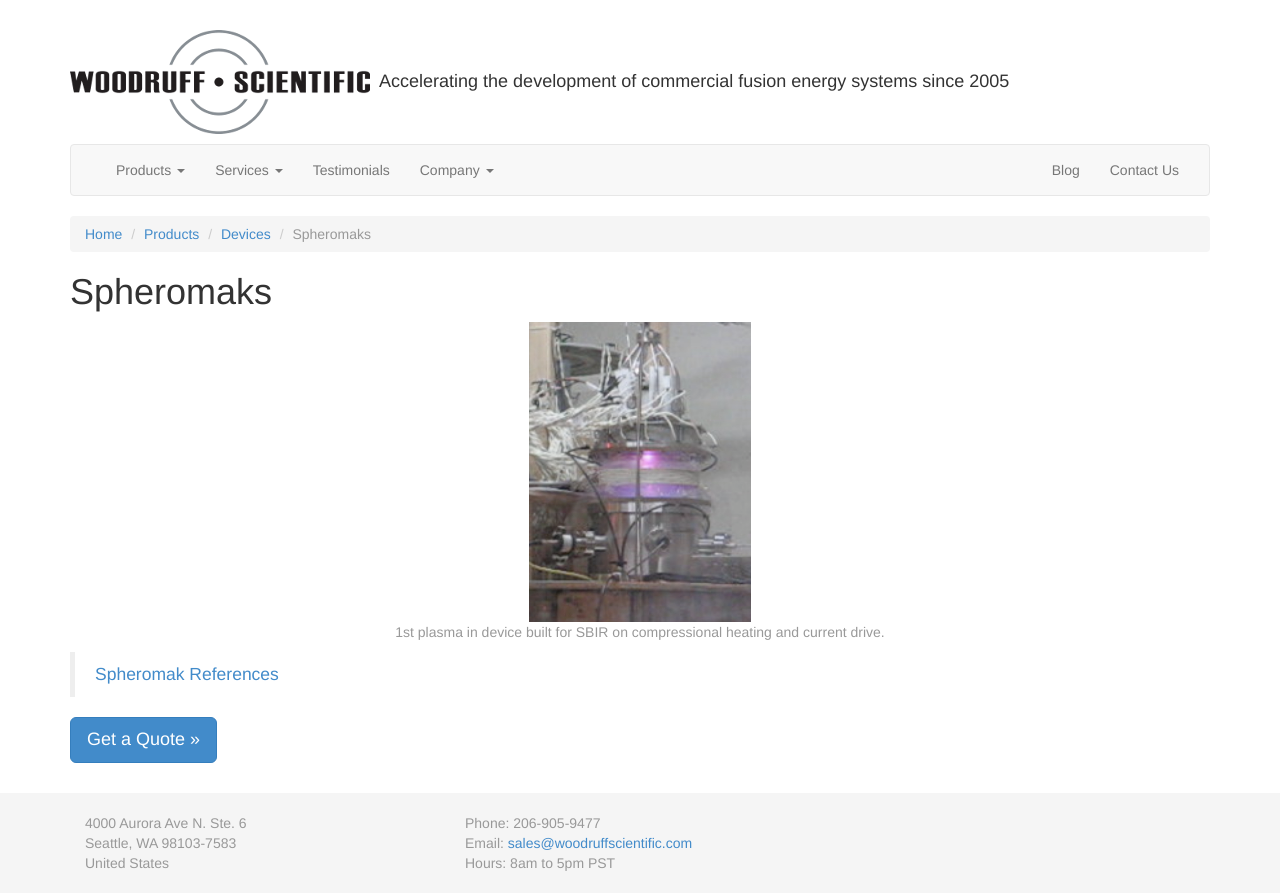
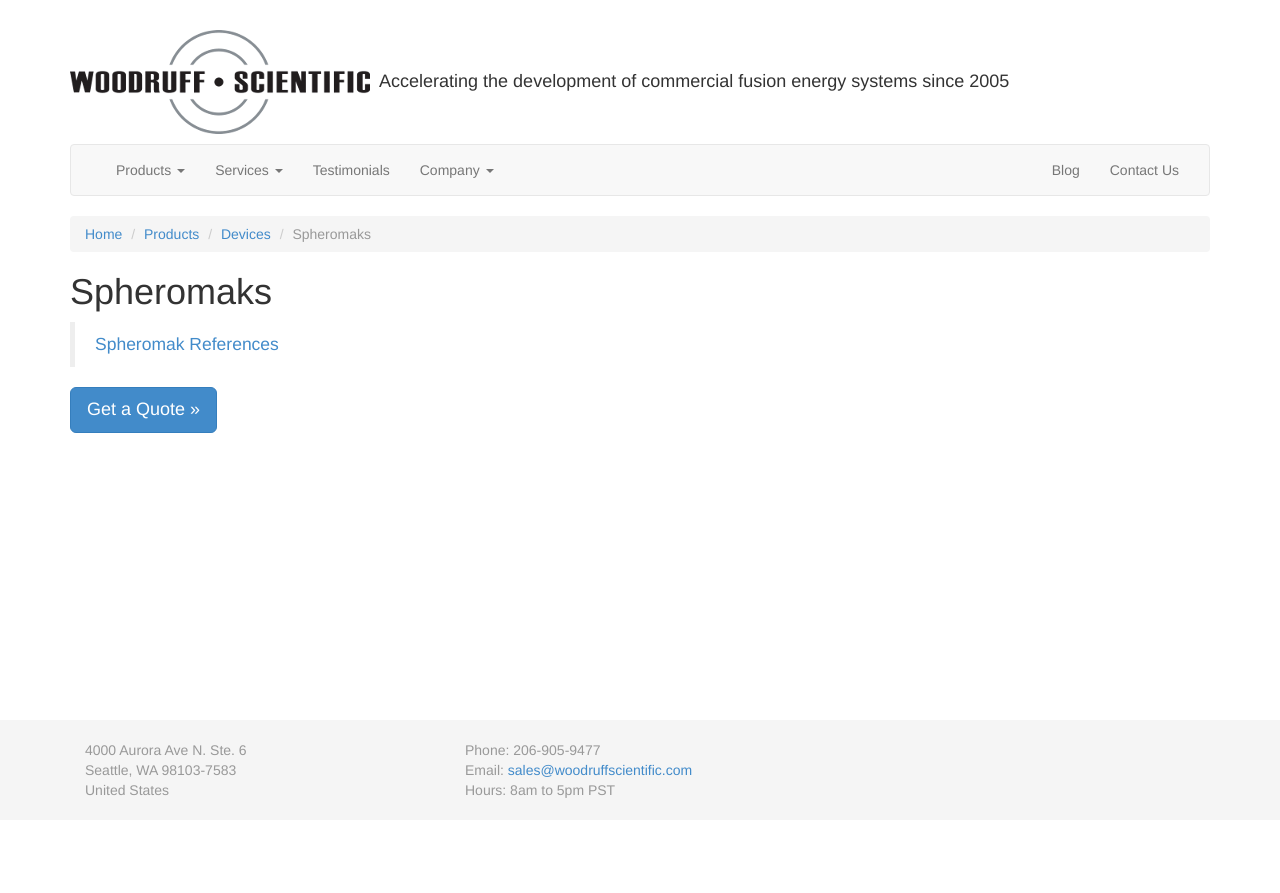
Before and after one commit to jeswsi/Website, a PHP site: page /spheromaks.php in a window 1280 px wide. After the commit the page ends 798 px from the top, so only its background shows below. Run offline with PHP 8.4, Linux system fonts and the light colour scheme; some libraries are stand-ins or nearby versions.

Commit message:
small changes to devices pages

```diff
--- a/neutronsource.php
+++ b/neutronsource.php
@@ -60,8 +60,8 @@ targets to Western Europe and Canada, but our system is vastly
 different, relying on a source of fusion neutrons.</p>
 	<blockquote><a href="ns.html">Neutron Source References</a></blockquote>
 
-	<p><a class="btn btn-lg btn-primary" href="mailto:sales@woodruffscientific.com" role="button">Get a Quote &raquo;</a></p><br />
-
+<p><strong>We are looking for collaborators on this technical development
+topic, for further information, please <a href="mailto:info@woodruffscientific.com">contact us</a></strong></p>
     </div> <!-- /container -->
     </div> <!-- /wrap -->
 
--- a/spheromaks.php
+++ b/spheromaks.php
@@ -24,9 +24,6 @@
   		<li class="active">Spheromaks</li>
 	</ol>
 	<h1>Spheromaks</h1>
-		<p class="center"><a href="img/1stplasma.jpg"><img src="img/1stplasma.jpg" alt="1st plasma" height="300" /></a><br />
-<span class="text-muted">1st plasma in device built for SBIR on compressional heating and current drive.</span></p>
-
 
 		<blockquote><a href="spheromaks.html">Spheromak References</a></blockquote>
 
```
